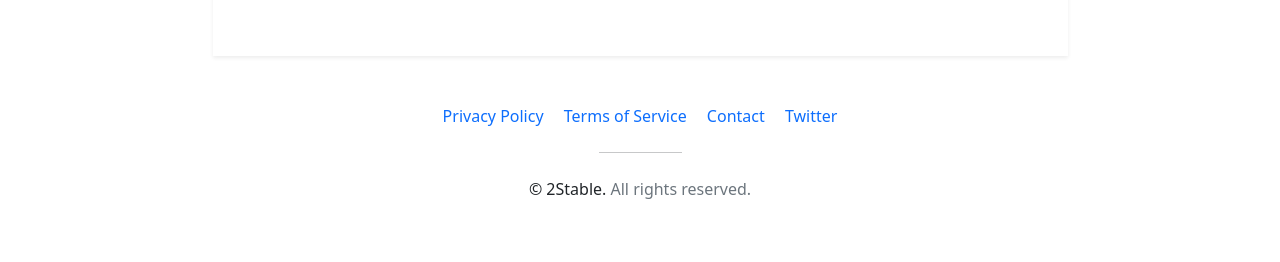
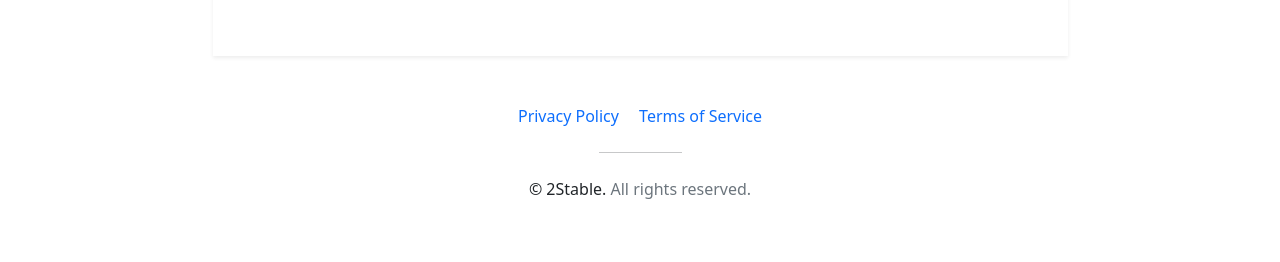
Before and after one commit to 2stable/aso.2stable.com, a Jekyll site: the page built from privacy-policy.md, in a window 1280 px wide. Shown: the part 1967-2229 px from the top of the page. Built offline with Jekyll 4.4.1, drawn with Linux system fonts in a browser that asks for light colours; nearby versions of some CDN libraries.

Commit message:
Update footer.html

```diff
--- a/_includes/footer.html
+++ b/_includes/footer.html
@@ -3,10 +3,8 @@
     <div class="ps-0 mb-3">
       <a class="p-2" href="{{ site.privacy_url }}" style="text-decoration: none !important">Privacy Policy</a>
       <a class="p-2" href="{{ site.terms_of_service_url }}" style="text-decoration: none !important">Terms of Service</a>
-      <a class="p-2" href="{{ site.support_mail }}" style="text-decoration: none !important">Contact</a>
-      <a class="p-2" href="https://twitter.com/{{ site.twitter_username }}" style="text-decoration: none !important" target="_blank">Twitter</a>
     </div>
     <hr class="my-4 mx-auto col-md-1">
-    <p class="text-muted"><a href="https://github.com/2stable" class="text-dark" style="text-decoration: none">© 2Stable.</a> All rights reserved.</p>
+    <p class="text-muted"><a href="https://github.com/2stable" target="_blank" class="text-dark" style="text-decoration: none">© 2Stable.</a> All rights reserved.</p>
   </div>
 </footer>
```
